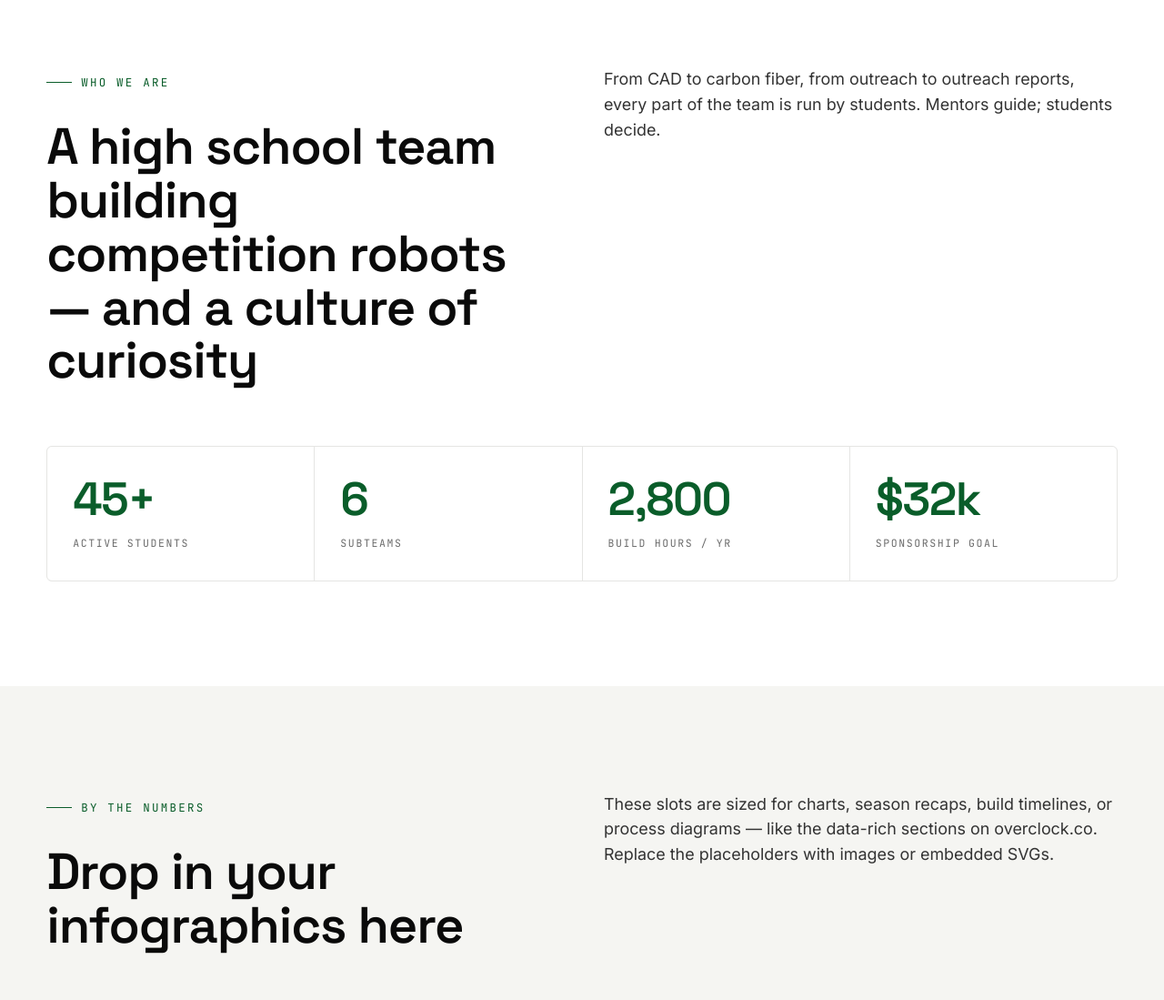
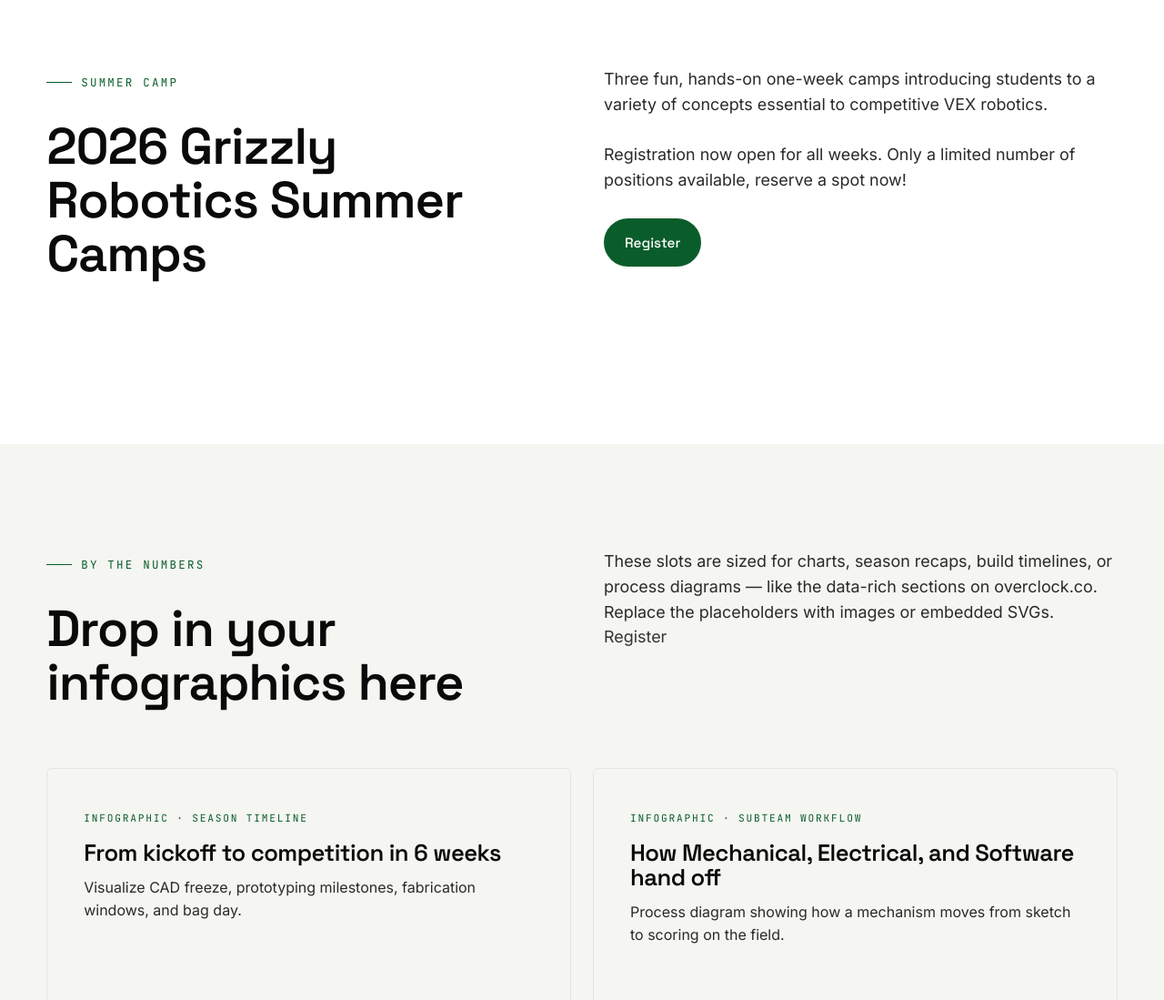
Before and after one commit to voidedstarlight/robotics-website, a plain HTML site: page index.html in a window 1280 px wide. Shown: the part 1060-2159 px from the top of the page at 91% size. Drawn offline with Linux system fonts and the light colour scheme.

Commit message:
feat: add summer camp plug in index

```diff
--- a/index.html
+++ b/index.html
@@ -85,27 +85,15 @@
 			<div class="container">
 				<div class="section-head">
 					<div>
-						<span class="eyebrow">WHO WE ARE</span>
-						<h2 class="mt-2">A high school team building competition robots — and a culture of curiosity</h2>
+						<span class="eyebrow">SUMMER CAMP</span>
+						<h2 class="mt-2">2026 Grizzly Robotics Summer Camps</h2>
 					</div>
-					<p class="lede">From CAD to carbon fiber, from outreach to outreach reports, every part of the team is run by students. Mentors guide; students decide.</p>
-				</div>
-				<div class="stat-grid">
-					<div class="stat">
-						<div class="num">45+</div>
-						<div class="label">Active Students</div>
-					</div>
-					<div class="stat">
-						<div class="num">6</div>
-						<div class="label">Subteams</div>
-					</div>
-					<div class="stat">
-						<div class="num">2,800</div>
-						<div class="label">Build Hours / Yr</div>
-					</div>
-					<div class="stat">
-						<div class="num">$32k</div>
-						<div class="label">Sponsorship Goal</div>
+					<div class="lede">
+						<p>Three fun, hands-on one-week camps introducing students to a variety of concepts essential to competitive VEX robotics.</p>
+						<br>
+						<p>Registration now open for all weeks. Only a limited number of positions available, reserve a spot now!</p>
+						<br>
+						<a href="events.html" class="btn btn-primary">Register</a>
 					</div>
 				</div>
 			</div>
@@ -117,7 +105,10 @@
 						<span class="eyebrow">BY THE NUMBERS</span>
 						<h2 class="mt-2">Drop in your infographics here</h2>
 					</div>
-					<p class="lede">These slots are sized for charts, season recaps, build timelines, or process diagrams — like the data-rich sections on overclock.co. Replace the placeholders with images or embedded SVGs.</p>
+					<div class="lede">
+						<p>These slots are sized for charts, season recaps, build timelines, or process diagrams — like the data-rich sections on overclock.co. Replace the placeholders with images or embedded SVGs.</p>
+						<a href="events.html">Register</a>
+					</div>
 				</div>
 				<div class="grid-2">
 					<div class="infographic" data-placeholder>
```
Also changed, not shown: events.html (+9 -0 lines).
